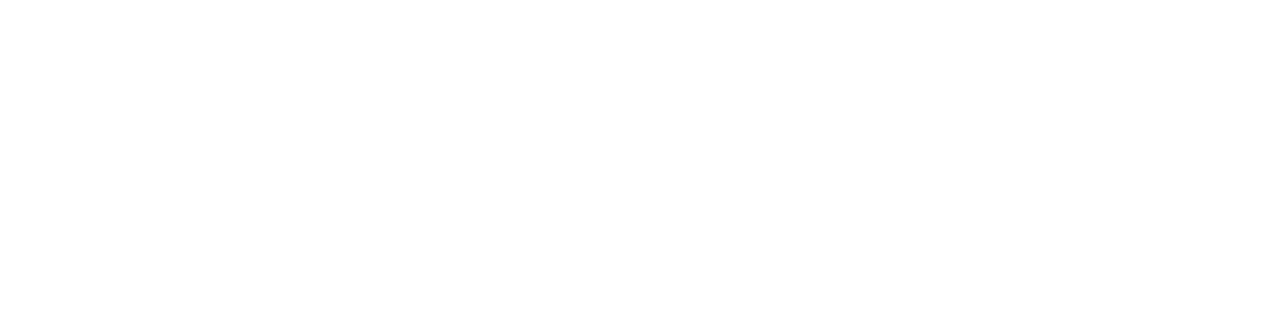
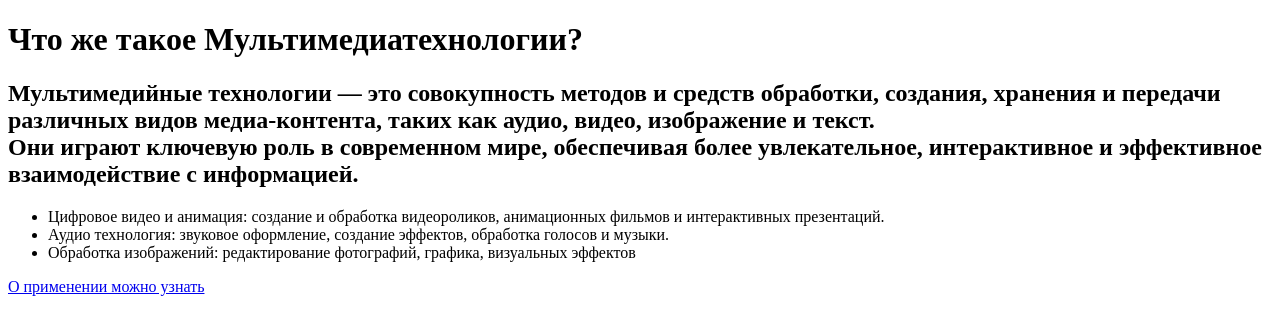
Before and after one commit to skard581/skard581.github.io, a plain HTML site: page index.html in a window 1280 px wide. Drawn offline with Linux system fonts and the light colour scheme.

Commit message:
Update index.html

```diff
--- a/index.html
+++ b/index.html
@@ -3,9 +3,15 @@
 <head>
   <meta charset="UTF-8">
   <title>Мультимедиатехнологии</title>
-  <style>
-    body { font-family: Arial, sans-serif; margin: 0; padding: 20px; }
-    nav { margin-bottom: 20px; }
-    nav a { margin-right: 15px; text-decoration: none; color: #007BFF; }
-    nav a:hover { text-decoration: underline; }
-  </style>
+  </head>
+<body>
+  <h1>Что же такое Мультимедиатехнологии?</h1>
+  <h2>Мультимедийные технологии — это совокупность методов и средств обработки, создания, хранения и передачи различных видов медиа‑контента, таких как аудио, видео, изображение и текст. <br>Они играют ключевую роль в современном мире, обеспечивая более увлекательное, интерактивное и эффективное взаимодействие с информацией.</h2>
+  <ul>
+<li>Цифровое видео и анимация: создание и обработка видеороликов, анимационных фильмов и интерактивных презентаций.</li>
+<li>Аудио технология: звуковое оформление, создание эффектов, обработка голосов и музыки.</li>
+<li>Обработка изображений: редактирование фотографий, графика, визуальных эффектов</li>
+</ul>
+<a href="using.html">О применении можно узнать</a>
+</body>
+</html>
```
